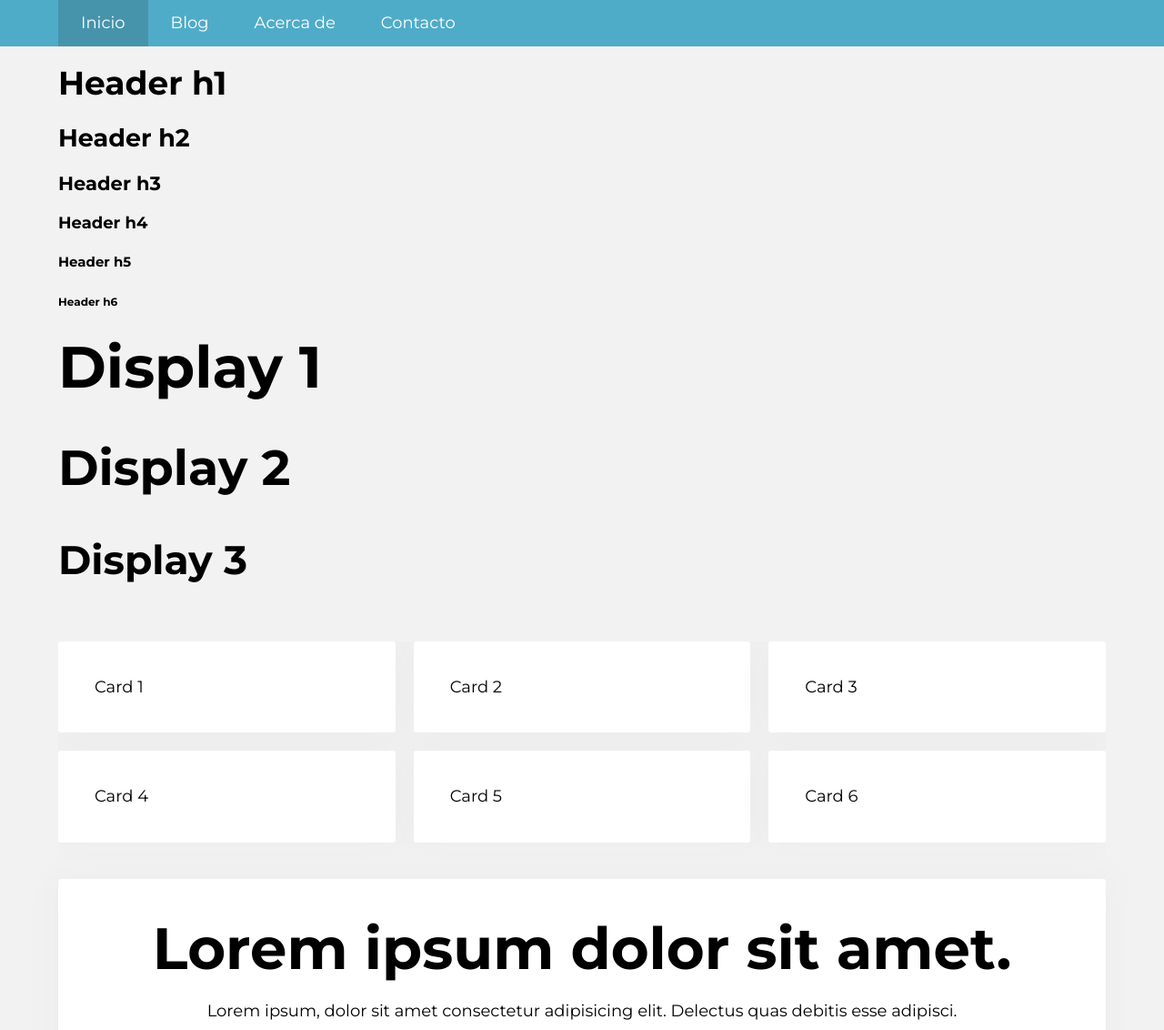
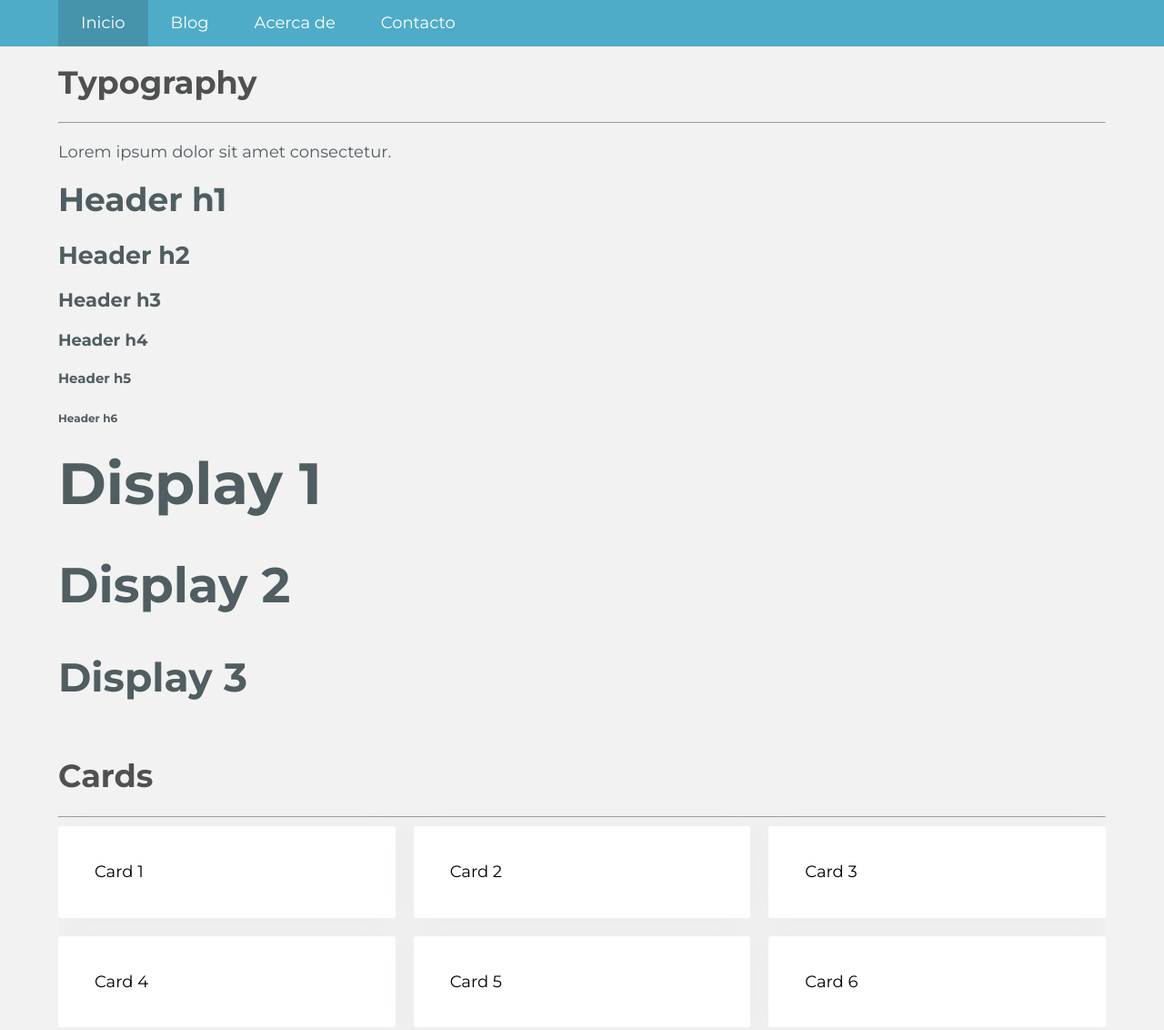
Before and after one commit to armandonery/css-framework, a plain HTML site: page index.html in a window 1280 px wide. Shown: the top 1132 px of the page at 91% size. Drawn offline with Linux system fonts and the light colour scheme.

Commit message:
second commit

```diff
--- a/framework.css
+++ b/framework.css
@@ -254,3 +254,12 @@ form .input:focus {
 .centered-text { text-align: center; }
 .left-text { text-align: left; }
 -right-text { text-align: right; }
+
+.typo {
+    color: #4E5150;
+    font-size: 35px;
+}
+
+.headers {
+    color: #505D61;
+}
--- a/index.html
+++ b/index.html
@@ -21,7 +21,12 @@
         </nav>
     </header>
 
-    <div class="container">
+    <div class="container headers">
+        <h1 class="typo">Typography</h1>
+        <hr>
+        <p>Lorem ipsum dolor sit amet consectetur.</p>
+
+
         <h1>Header h1</h1>
         <h2>Header h2</h2>
         <h3>Header h3</h3>
@@ -35,6 +40,8 @@
     </div>
 
     <div class="container">
+        <h1 class="typo">Cards</h1>
+        <hr>
         <main class="grid col-3 med-col-2 sm-col-1">
             <div class="card">Card 1</div>
             <div class="card">Card 2</div>
```
